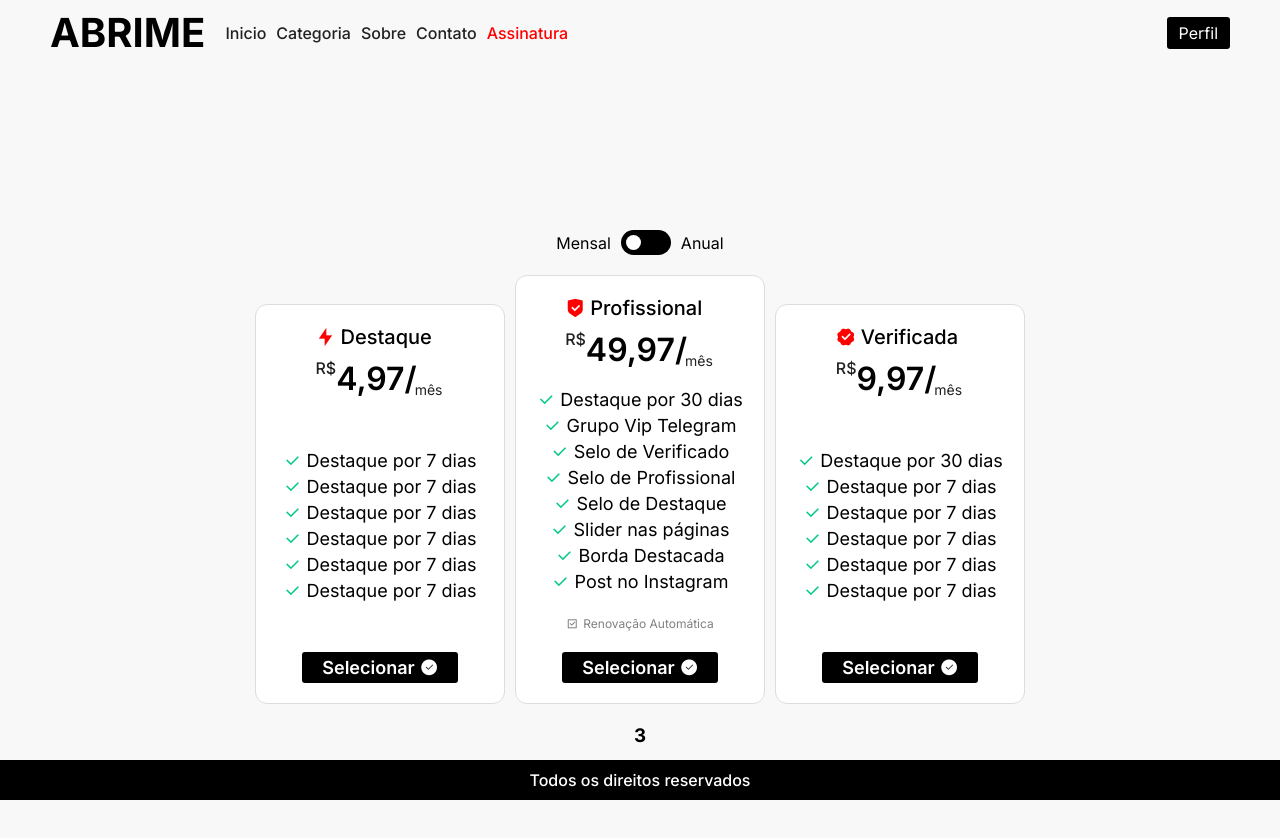
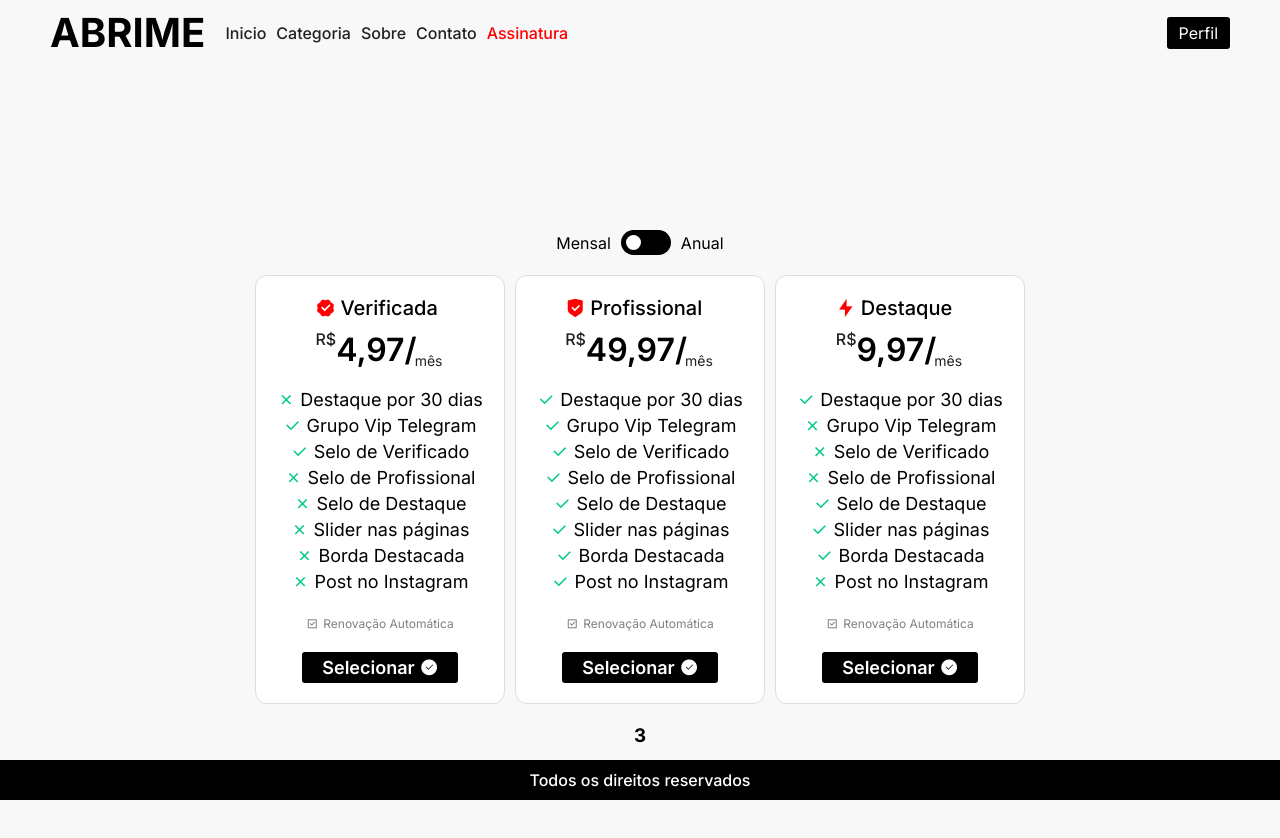
Before and after one commit to DevVittor/storeFront, a React (Vite) app: page /assinatura in a window 1280 px wide. Shown: the top 838 px of the page. Built offline with nearby package versions, Linux system fonts and the light colour scheme; sample sign-in values are in the browser's storage.

Commit message:
Usando props para personalizar o card planos

```diff
--- /dev/null
+++ b/src/components/CardPlanos.jsx
@@ -0,0 +1,62 @@
+import PropTypes from "prop-types";
+export default function CardPlanos(props) {
+  return (
+    <div className="planoA">
+      <div className="plano-price">
+        <h3>
+          <i className={props.emblema}></i>
+          {props.planos}
+        </h3>
+        <h1>
+          <h2>R$</h2> {props.price}/<h4>mês</h4>
+        </h1>
+      </div>
+      <div className="plano-vantagens">
+        <nav>
+          <ul>
+            <li>
+              <i className={props.icon[0]}></i>Destaque por 30 dias
+            </li>
+            <li>
+              <i className={props.icon[1]}></i>Grupo Vip Telegram
+            </li>
+            <li>
+              <i className={props.icon[2]}></i>Selo de Verificado
+            </li>
+            <li>
+              <i className={props.icon[3]}></i>Selo de Profissional
+            </li>
+            <li>
+              <i className={props.icon[4]}></i>Selo de Destaque
+            </li>
+            <li>
+              <i className={props.icon[5]}></i>Slider nas páginas
+            </li>
+            <li>
+              <i className={props.icon[6]}></i>Borda Destacada
+            </li>
+            <li>
+              <i className={props.icon[7]}></i>Post no Instagram
+            </li>
+          </ul>
+        </nav>
+      </div>
+      <div className="renovar">
+        <span>
+          <i className="ri-checkbox-line"></i>Renovação Automática
+        </span>
+      </div>
+      <div className="plano-assinar">
+        <button>
+          Selecionar<i className="ri-checkbox-circle-fill"></i>
+        </button>
+      </div>
+    </div>
+  );
+}
+CardPlanos.propTypes = {
+  emblema: PropTypes.string.isRequired,
+  planos: PropTypes.string.isRequired,
+  price: PropTypes.number.isRequired,
+  icon: PropTypes.arrayOf(PropTypes.string).isRequired,
+};
--- a/src/pages/Assinatura.jsx
+++ b/src/pages/Assinatura.jsx
@@ -1,6 +1,7 @@
 //import axios from "axios";
 import { useEffect, useState } from "react";
 import "../styles/planos.css";
+import CardPlanos from "../components/CardPlanos";
 import { Link } from "react-router-dom";
 export default function Assinatura() {
   document.title = "Assinaturas";
@@ -48,134 +49,51 @@ export default function Assinatura() {
               <span>Anual</span>
             </div>
             <div className="card-planos">
-              <div className="planoA">
-                <div className="plano-price">
-                  <h3>
-                    <i className="ri-flashlight-fill"></i>Destaque
-                  </h3>
-                  <h1>
-                    <h2>R$</h2> 4,97/<h4>mês</h4>
-                  </h1>
-                </div>
-                <div className="plano-vantagens">
-                  <nav>
-                    <ul>
-                      <li>
-                        <i className="ri-check-fill"></i>Destaque por 7 dias
-                      </li>
-                      <li>
-                        <i className="ri-check-fill"></i>Destaque por 7 dias
-                      </li>
-                      <li>
-                        <i className="ri-check-fill"></i>Destaque por 7 dias
-                      </li>
-                      <li>
-                        <i className="ri-check-fill"></i>Destaque por 7 dias
-                      </li>
-                      <li>
-                        <i className="ri-check-fill"></i>Destaque por 7 dias
-                      </li>
-                      <li>
-                        <i className="ri-check-fill"></i>Destaque por 7 dias
-                      </li>
-                    </ul>
-                  </nav>
-                </div>
-                <div className="plano-assinar">
-                  <button>
-                    Selecionar<i className="ri-checkbox-circle-fill"></i>
-                  </button>
-                </div>
-              </div>
-              <div className="planoA">
-                <div className="plano-price">
-                  <h3>
-                    <i className="ri-shield-check-fill"></i>Profissional
-                  </h3>
-                  <h1>
-                    <h2>R$</h2> 49,97/<h4>mês</h4>
-                  </h1>
-                </div>
-                <div className="plano-vantagens">
-                  <nav>
-                    <ul>
-                      <li>
-                        <i className="ri-check-fill"></i>Destaque por 30 dias
-                      </li>
-                      <li>
-                        <i className="ri-check-fill"></i>Grupo Vip Telegram
-                      </li>
-                      <li>
-                        <i className="ri-check-fill"></i>Selo de Verificado
-                      </li>
-                      <li>
-                        <i className="ri-check-fill"></i>Selo de Profissional
-                      </li>
-                      <li>
-                        <i className="ri-check-fill"></i>Selo de Destaque
-                      </li>
-                      <li>
-                        <i className="ri-check-fill"></i>Slider nas páginas
-                      </li>
-                      <li>
-                        <i className="ri-check-fill"></i>Borda Destacada
-                      </li>
-                      <li>
-                        <i className="ri-check-fill"></i>Post no Instagram
-                      </li>
-                    </ul>
-                  </nav>
-                </div>
-                <div className="renovar">
-                  <span>
-                    <i className="ri-checkbox-line"></i>Renovação Automática
-                  </span>
-                </div>
-                <div className="plano-assinar">
-                  <button>
-                    Selecionar<i className="ri-checkbox-circle-fill"></i>
-                  </button>
-                </div>
-              </div>
-              <div className="planoA">
-                <div className="plano-price">
-                  <h3>
-                    <i className="ri-verified-badge-fill"></i>Verificada
-                  </h3>
-                  <h1>
-                    <h2>R$</h2> 9,97/<h4>mês</h4>
-                  </h1>
-                </div>
-                <div className="plano-vantagens">
-                  <nav>
-                    <ul>
-                      <li>
-                        <i className="ri-check-fill"></i>Destaque por 30 dias
-                      </li>
-                      <li>
-                        <i className="ri-check-fill"></i>Destaque por 7 dias
-                      </li>
-                      <li>
-                        <i className="ri-check-fill"></i>Destaque por 7 dias
-                      </li>
-                      <li>
-                        <i className="ri-check-fill"></i>Destaque por 7 dias
-                      </li>
-                      <li>
-                        <i className="ri-check-fill"></i>Destaque por 7 dias
-                      </li>
-                      <li>
-                        <i className="ri-check-fill"></i>Destaque por 7 dias
-                      </li>
-                    </ul>
-                  </nav>
-                </div>
-                <div className="plano-assinar">
-                  <button>
-                    Selecionar<i className="ri-checkbox-circle-fill"></i>
-                  </button>
-                </div>
-              </div>
+              <CardPlanos
+                emblema="ri-verified-badge-fill"
+                planos="Verificada"
+                price="4,97"
+                icon={[
+                  "ri-close-line",
+                  "ri-check-fill",
+                  "ri-check-fill",
+                  "ri-close-line",
+                  "ri-close-line",
+                  "ri-close-line",
+                  "ri-close-line",
+                  "ri-close-line",
+                ]}
+              />
+              <CardPlanos
+                emblema="ri-shield-check-fill"
+                planos="Profissional"
+                price="49,97"
+                icon={[
+                  "ri-check-fill",
+                  "ri-check-fill",
+                  "ri-check-fill",
+                  "ri-check-fill",
+                  "ri-check-fill",
+                  "ri-check-fill",
+                  "ri-check-fill",
+                  "ri-check-fill",
+                ]}
+              />
+              <CardPlanos
+                emblema="ri-flashlight-fill"
+                planos="Destaque"
+                price="9,97"
+                icon={[
+                  "ri-check-fill",
+                  "ri-close-line",
+                  "ri-close-line",
+                  "ri-close-line",
+                  "ri-check-fill",
+                  "ri-check-fill",
+                  "ri-check-fill",
+                  "ri-close-line",
+                ]}
+              />
             </div>
             <div className="box-continuar">
               {timer === 0 ? (
```
